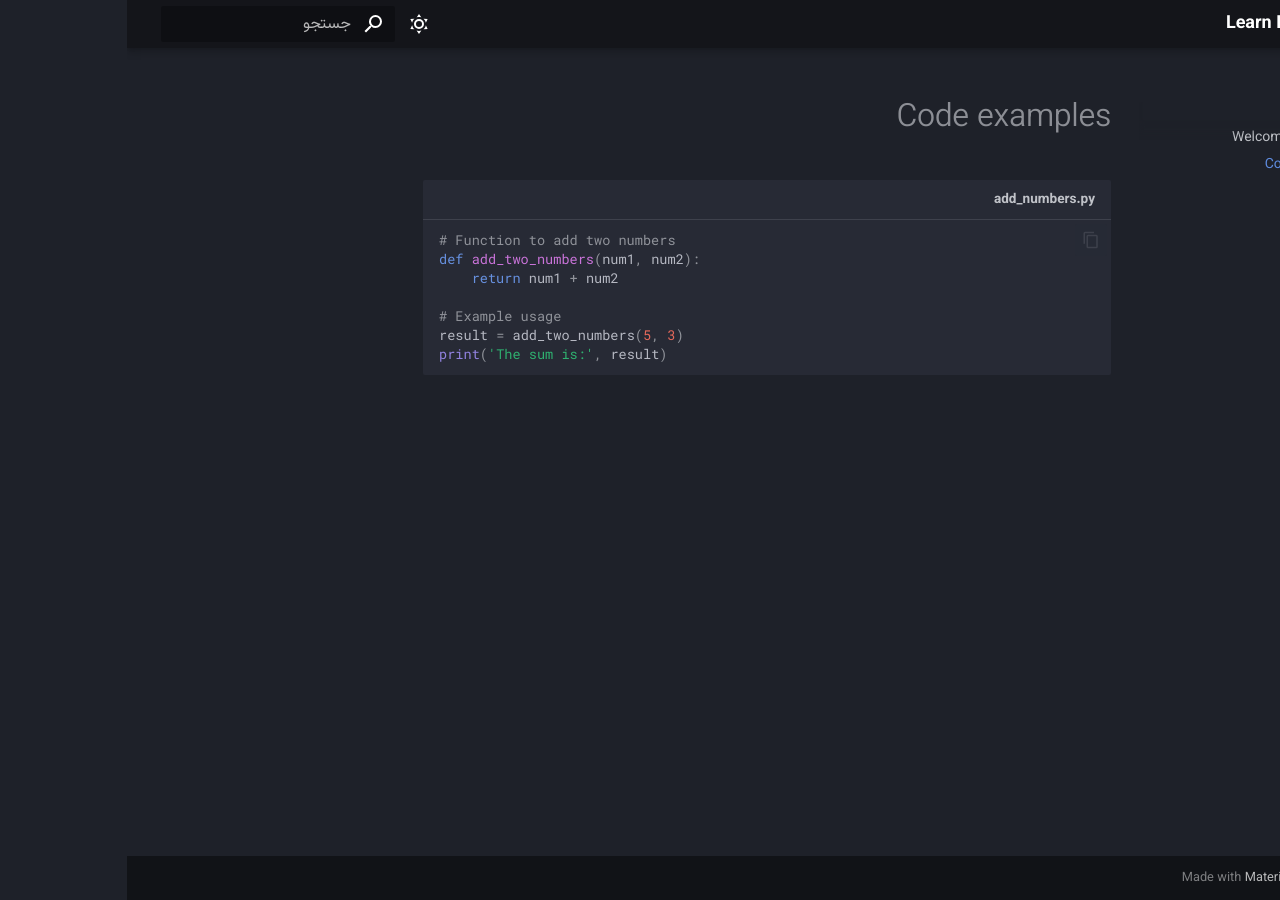
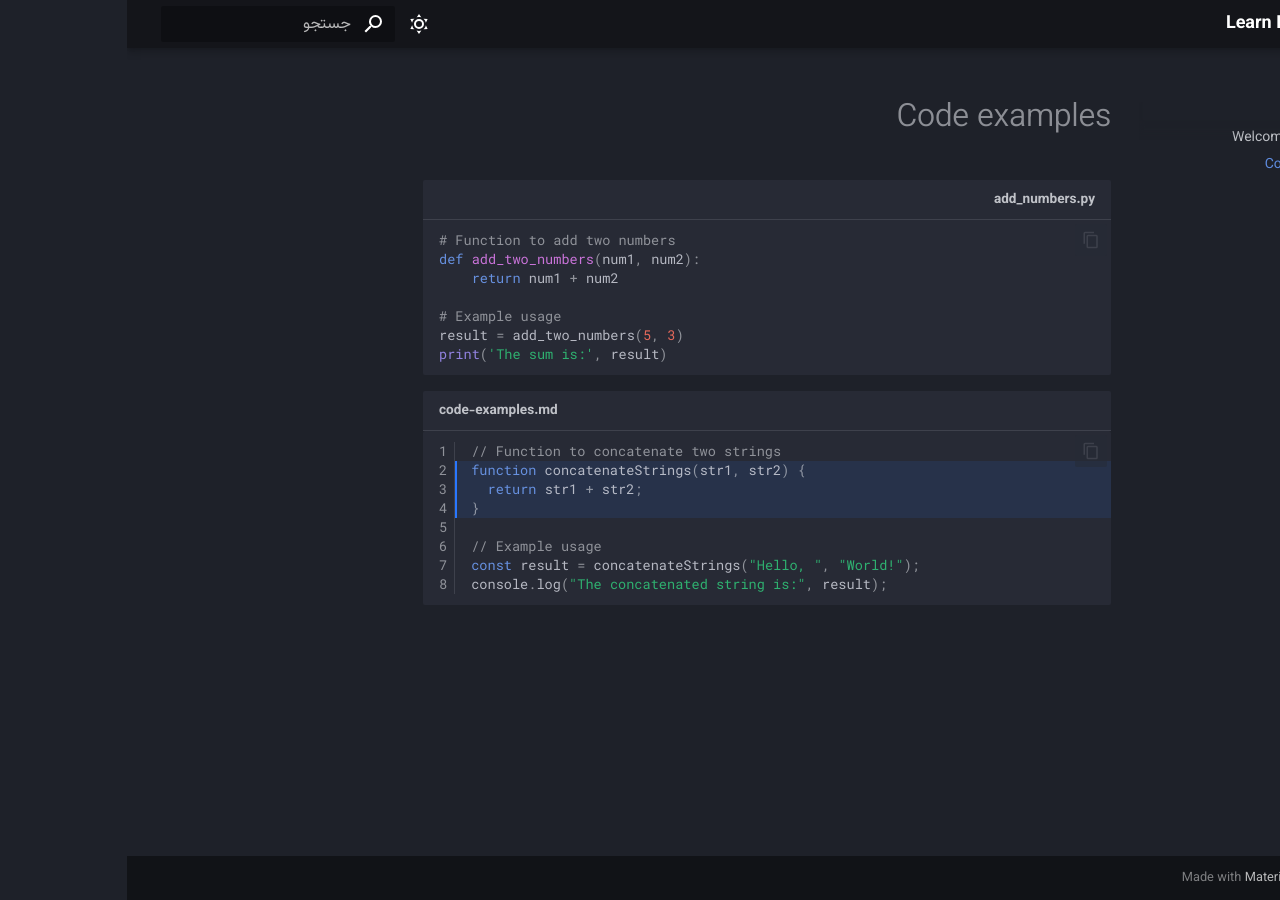
Before and after one commit to SoroushRamezani/mathematics-for-machine-learning-FA-persian, an MkDocs documentation site: the page built from docs/code-examples.md, in a window 1280 px wide. Built offline with MkDocs 1.6.1 and Material for MkDocs 9.7.7, drawn with Linux system fonts in a browser that asks for light colours.

Commit message:
code block complete

````diff
--- a/docs/code-examples.md
+++ b/docs/code-examples.md
@@ -7,3 +7,14 @@ def add_two_numbers(num1, num2):
 result = add_two_numbers(5, 3)
 print('The sum is:', result)
 ```
+
+```js title="code-examples.md" linenums="1" hl_lines="2-4"
+// Function to concatenate two strings
+function concatenateStrings(str1, str2) {
+  return str1 + str2;
+}
+
+// Example usage
+const result = concatenateStrings("Hello, ", "World!");
+console.log("The concatenated string is:", result);
+```
````
